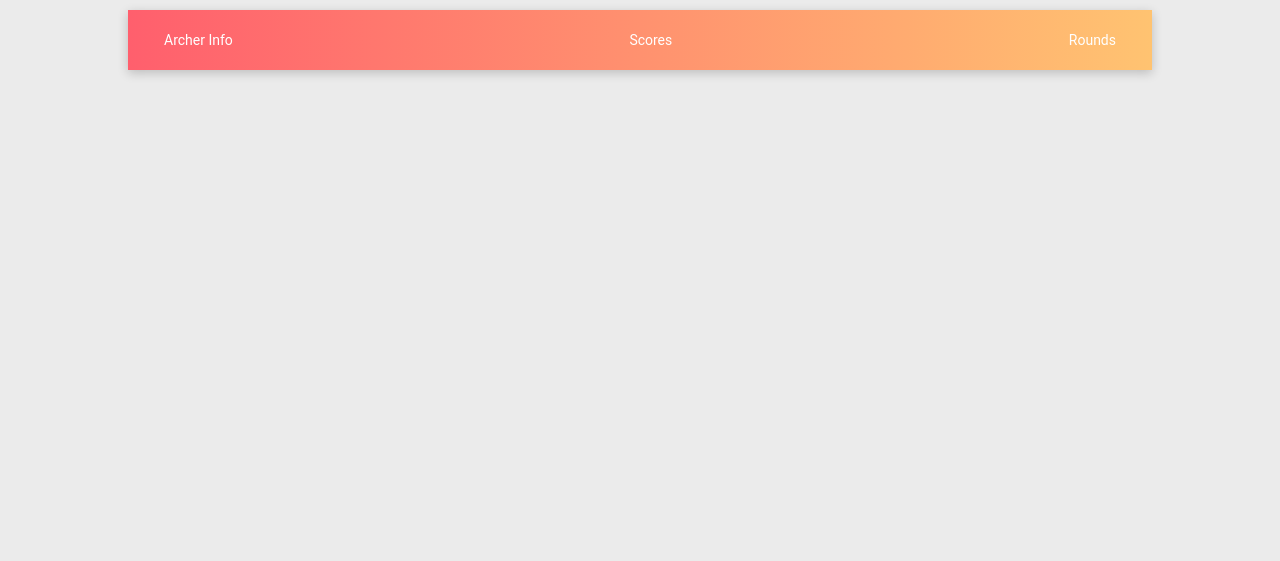
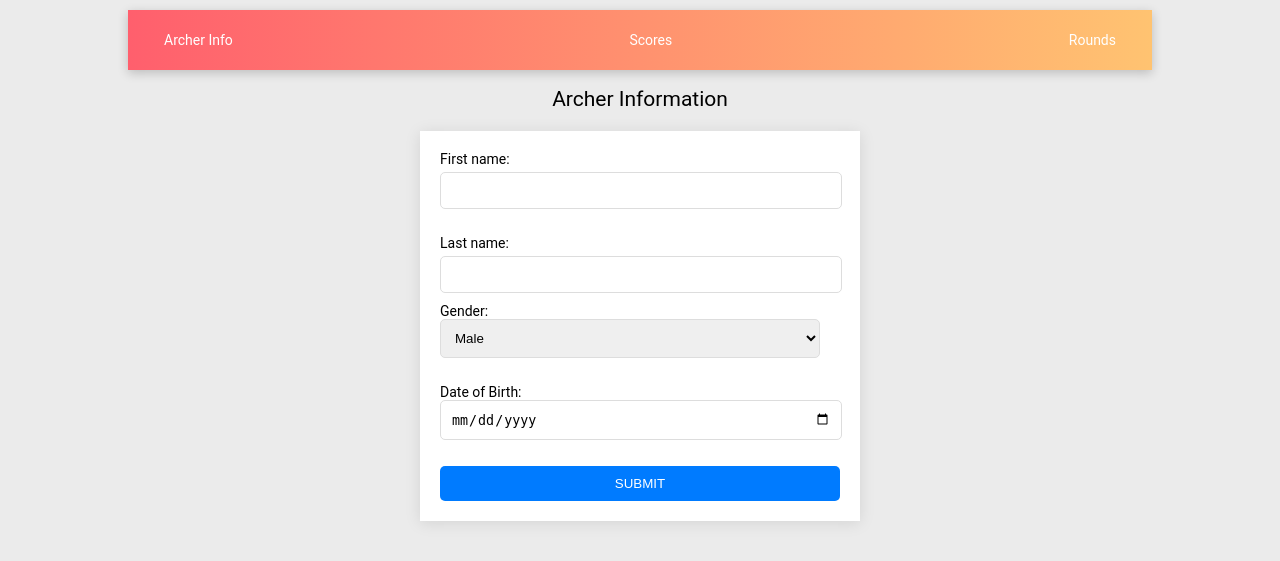
Before and after one commit to luannn010/ArcherDatabase, a PHP site: page / in a window 1280 px wide. Shown: the top 561 px of the page. Run offline with PHP 8.4, Linux system fonts and the light colour scheme.

Commit message:
Add website

```diff
--- /dev/null
+++ b/Website/dbconnect.php
@@ -0,0 +1,19 @@
+<?php
+
+function getDBConnection() {
+    $servername = "feenix-mariadb.swin.edu.au";;
+    $username = "s103995439";
+    $password = "160903";
+    $dbname = "s103995439_db";
+
+    // Create connection
+    $conn = new mysqli($servername, $username, $password, $dbname);
+
+    // Check connection
+    if ($conn->connect_error) {
+        die("Connection failed: " . $conn->connect_error);
+    }
+    return $conn;
+}
+
+?>
--- a/Website/index.html
+++ /dev/null
@@ -1,21 +0,0 @@
-<!DOCTYPE html>
-<html>
-    <title>Database</title>
-    <link rel="stylesheet" type="text/css" href="/style/style.css">
-	<!-- <script src="javascript/script.js"></script> -->
-  <head>
-    <title>Archer Information</title>
-
-  </head>
-  <body>
-    <nav>
-      <a href="/">Archer Info</a>
-      <a href="/Scores">Scores</a>
-      <a href="/Rounds">Rounds</a>
-
-    </nav>
-
-    <!-- Content of the Home page goes here -->
-
-  </body>
-</html>
--- /dev/null
+++ b/Website/index.php
@@ -0,0 +1,61 @@
+<!DOCTYPE html>
+<html>
+    <title>Database</title>
+    <link rel="stylesheet" type="text/css" href="style.css">
+    <head>
+      <title>Archer Information</title>
+    </head>
+    <body>
+      <nav>
+        <a href="index.php">Archer Info</a>
+        <a href="scores.php">Scores</a>
+        <a href="rounds.php">Rounds</a>
+      </nav>
+      <!-- Archer Information Form -->
+      <div>
+        <h2>Archer Information</h2>
+        <form method="post" action="<?php echo htmlspecialchars($_SERVER["PHP_SELF"]);?>">
+          <label for="firstName">First name:</label>
+          <input type="text" name="firstName" id="firstName">
+          <br>
+          <label for="lastName">Last name:</label>
+          <input type="text" name="lastName" id="lastName">
+          Gender:
+          <select name="gender">
+            <option value="M">Male</option>
+            <option value="F">Female</option>
+          </select><br>
+          Date of Birth: <input type="date" name="dob"><br>
+          <input type="submit" value="Submit">
+        </form>
+      </div>
+    </body>
+</html>
+
+<?php
+include ('dbconnect.php');
+
+function addArcherInfo($firstName, $lastName, $gender, $dob) {
+    $conn = getDBConnection();
+
+    $sql = "INSERT INTO ArcherInfo (FirstName, LastName, Gender, DOB) VALUES ('$firstName', '$lastName', '$gender', '$dob')";
+
+    if ($conn->query($sql) === TRUE) {
+        echo "New record created successfully";
+    } else {
+        echo "Error: " . $sql . "<br>" . $conn->error;
+    }
+
+    $conn->close();
+}
+
+// Check if form is submitted
+if ($_SERVER["REQUEST_METHOD"] == "POST") {
+    $firstName = $_POST["firstName"];
+    $lastName = $_POST["lastName"];
+    $gender = $_POST["gender"];
+    $dob = $_POST["dob"];
+
+    addArcherInfo($firstName, $lastName, $gender, $dob);
+}
+?>
--- a/Website/style/style.css
+++ b/Website/style.css
@@ -160,3 +160,53 @@ button:active {
 .area {
 	fill: slategray;
 }
+
+/* Style the form */
+form {
+  display: flex;
+  flex-direction: column; /* Align form fields vertically */
+  max-width: 400px; /* Or any width you prefer */
+  margin: 0 auto; /* Center the form */
+  padding: 20px;
+  background-color: #fff; /* Or any color you prefer */
+  box-shadow: 0px 2px 15px rgba(0, 0, 0, 0.1); /* Add a subtle shadow to give depth */
+}
+
+/* Style the form fields */
+form input[type="text"],
+form input[type="date"],
+form select {
+  margin-bottom: 10px;
+  padding: 10px;
+  border: 1px solid #ddd;
+  border-radius: 5px; /* Rounded corners */
+  width: 95%;
+}
+
+/* Style the submit button */
+form input[type="submit"] {
+  cursor: pointer;
+  padding: 10px;
+  color: #fff;
+  background-color: #007BFF; /* Or any color you prefer */
+  border: none;
+  border-radius: 5px; /* Rounded corners */
+  text-transform: uppercase; /* Uppercase text */
+  transition: background-color 0.3s; /* Add transition effect */
+}
+
+/* Add a hover effect to the submit button */
+form input[type="submit"]:hover {
+  background-color: #0056b3;
+}
+
+/* Style the form field labels */
+form label {
+  margin-bottom: 5px;
+}
+
+/* Style the form heading */
+h2 {
+  text-align: center;
+  margin-bottom: 20px;
+}
```
Also changed, not shown: Website/Rounds/index.html (deleted, +0 -21 lines), Website/Scores/index.html (deleted, +0 -21 lines), Website/rounds.php (added, +138 -0 lines), Website/scores.php (added, +33 -0 lines), Website/script/Archer.php (deleted), 3 other files.
